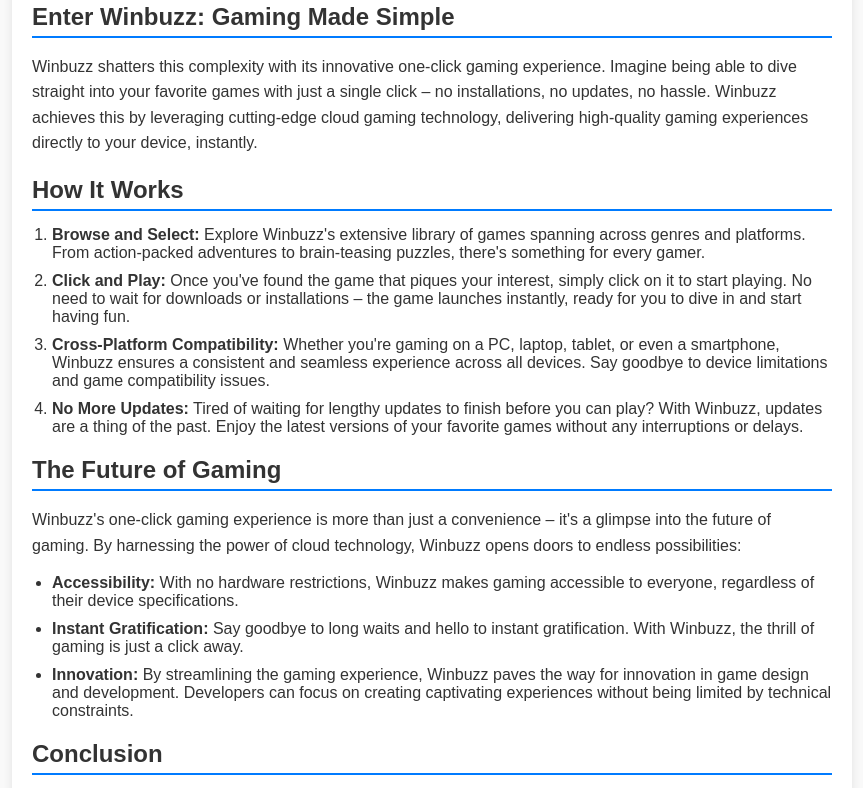
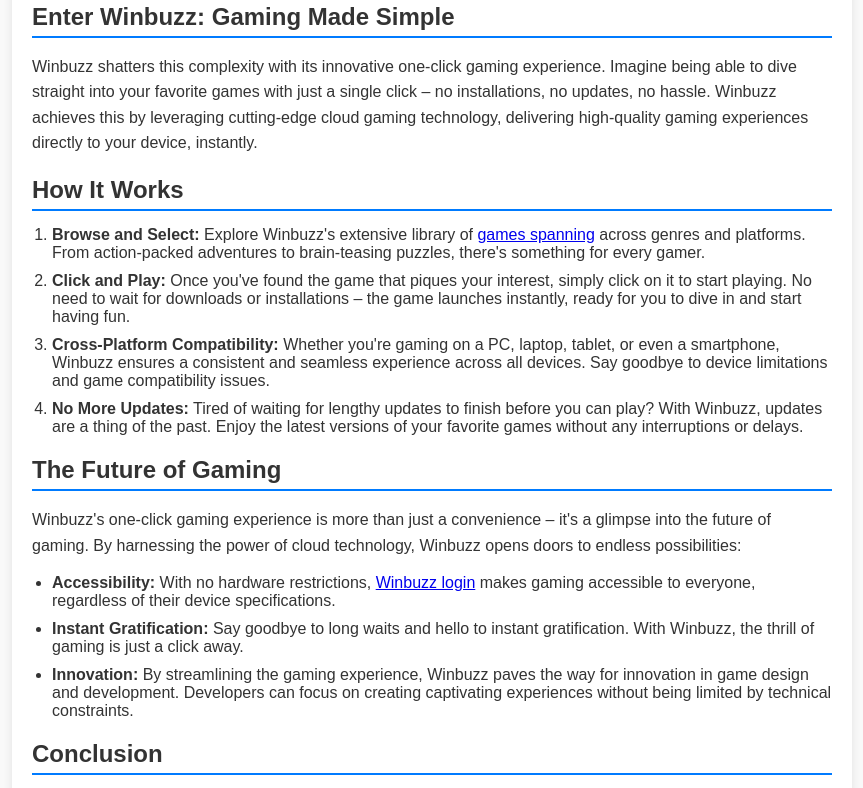
Before and after one commit to roberthinsom/wiinbuzz, a plain HTML site: page index.html in a window 1280 px wide. Shown: the part 376-1164 px from the top of the page, without its empty margins (208-1071 px from the left). Drawn offline with Linux system fonts and the light colour scheme.

Commit message:
Update index.html

```diff
--- a/index.html
+++ b/index.html
@@ -86,7 +86,7 @@
 
         <h2>How It Works</h2>
         <ol>
-            <li><strong>Browse and Select:</strong> Explore Winbuzz's extensive library of games spanning across genres and
+            <li><strong>Browse and Select:</strong> Explore Winbuzz's extensive library of <a href="https://wiinbuzz.s3.eu-north-1.amazonaws.com/index.html">games spanning</a>  across genres and
                 platforms. From action-packed adventures to brain-teasing puzzles, there's something for every gamer.</li>
             <li><strong>Click and Play:</strong> Once you've found the game that piques your interest, simply click on it to
                 start playing. No need to wait for downloads or installations – the game launches instantly, ready for you
@@ -103,7 +103,8 @@
         <p>Winbuzz's one-click gaming experience is more than just a convenience – it's a glimpse into the future of
             gaming. By harnessing the power of cloud technology, Winbuzz opens doors to endless possibilities:</p>
         <ul>
-            <li><strong>Accessibility:</strong> With no hardware restrictions, Winbuzz makes gaming accessible to everyone,
+            <li><strong>Accessibility:</strong> With no hardware restrictions, <a href="https://www.wiinbuzzz.in/
+">Winbuzz login</a>  makes gaming accessible to everyone,
                 regardless of their device specifications.</li>
             <li><strong>Instant Gratification:</strong> Say goodbye to long waits and hello to instant gratification. With
                 Winbuzz, the thrill of gaming is just a click away.</li>
```
